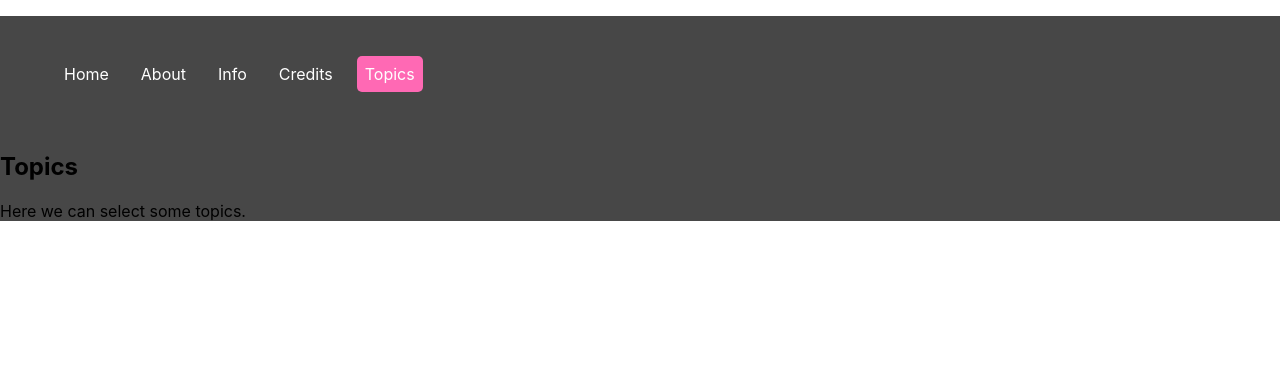
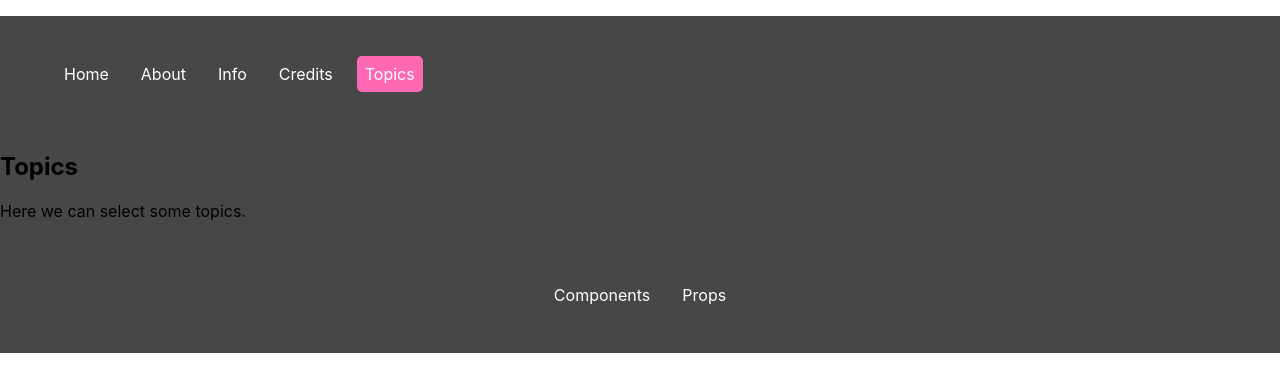
Before and after one commit to bruhu/react-routing, a React (Create React App) app: page /topics in a window 1280 px wide. Shown: the top 392 px of the page. Built offline with nearby package versions, Linux system fonts and the light colour scheme.

Commit message:
either render or just component in the object would've worked, ladidah

```diff
--- a/src/App.js
+++ b/src/App.js
@@ -9,47 +9,52 @@ import Home from "./Components/Home";
 import Topics from "./Components/Topics";
 import NotFound from "./Components/NotFound";
 
-import {
-  BrowserRouter,
-  Route,
-  Switch,
-  NavLink
-} from "react-router-dom";
+import { BrowserRouter, Route, Switch, NavLink } from "react-router-dom";
 
 const routes = [
   {
     path: "/home",
     exact: true,
-    render: () => <React.Fragment><h2>Home</h2> <p>This is the homepage of this SPA.</p></React.Fragment>
+    render: () => (
+      <React.Fragment>
+        <h2>Home</h2> <p>This is the homepage of this SPA.</p>
+      </React.Fragment>
+    )
   },
   {
     path: "/about",
     exact: true,
-    render: () => <React.Fragment><h2>About</h2><p>It's a me.</p></React.Fragment>
+    // render: () => <React.Fragment><h2>About</h2><p>It's a me.</p></React.Fragment>
+    component: About
   },
   {
     path: "/info",
     exact: true,
-    render: () => <React.Fragment><h2>Info</h2><p>Lorem mierdas.</p></React.Fragment>
+    // render: () => <React.Fragment><h2>Info</h2><p>Lorem mierdas.</p></React.Fragment>,
+    component: Info
   },
   {
     path: "/credits",
     exact: true,
-    render: () => <React.Fragment><h2>Credits</h2><p>Thanks Mom.</p></React.Fragment>
+    // render: () => <React.Fragment><h2>Credits</h2><p>Thanks Mom.</p></React.Fragment>
+    component: Credits
   },
   {
     path: "/topics",
     exact: true,
-    render: () => <React.Fragment><h2>Topics</h2> <p>Here we can select some topics.</p></React.Fragment>
+    // render: () => <React.Fragment><h2>Topics</h2> <p>Here we can select some topics.</p></React.Fragment>
+    component: Topics
   }
 ];
 
 function NavbarExample() {
   return (
     <BrowserRouter>
-      <div style={{
-        background: "#474747"
-      }}>
+      <div
+        style={{
+          background: "#474747"
+        }}
+      >
         <ul className="navbar-list">
           <li>
             <NavLink to="/home" activeClassName="selected-navbar">
@@ -83,7 +88,8 @@ function NavbarExample() {
             key={index}
             path={route.path}
             exact={route.exact}
-            component={route.render}
+            component={route.component}
+            render={route.render}
           />
         ))}
       </div>
```
